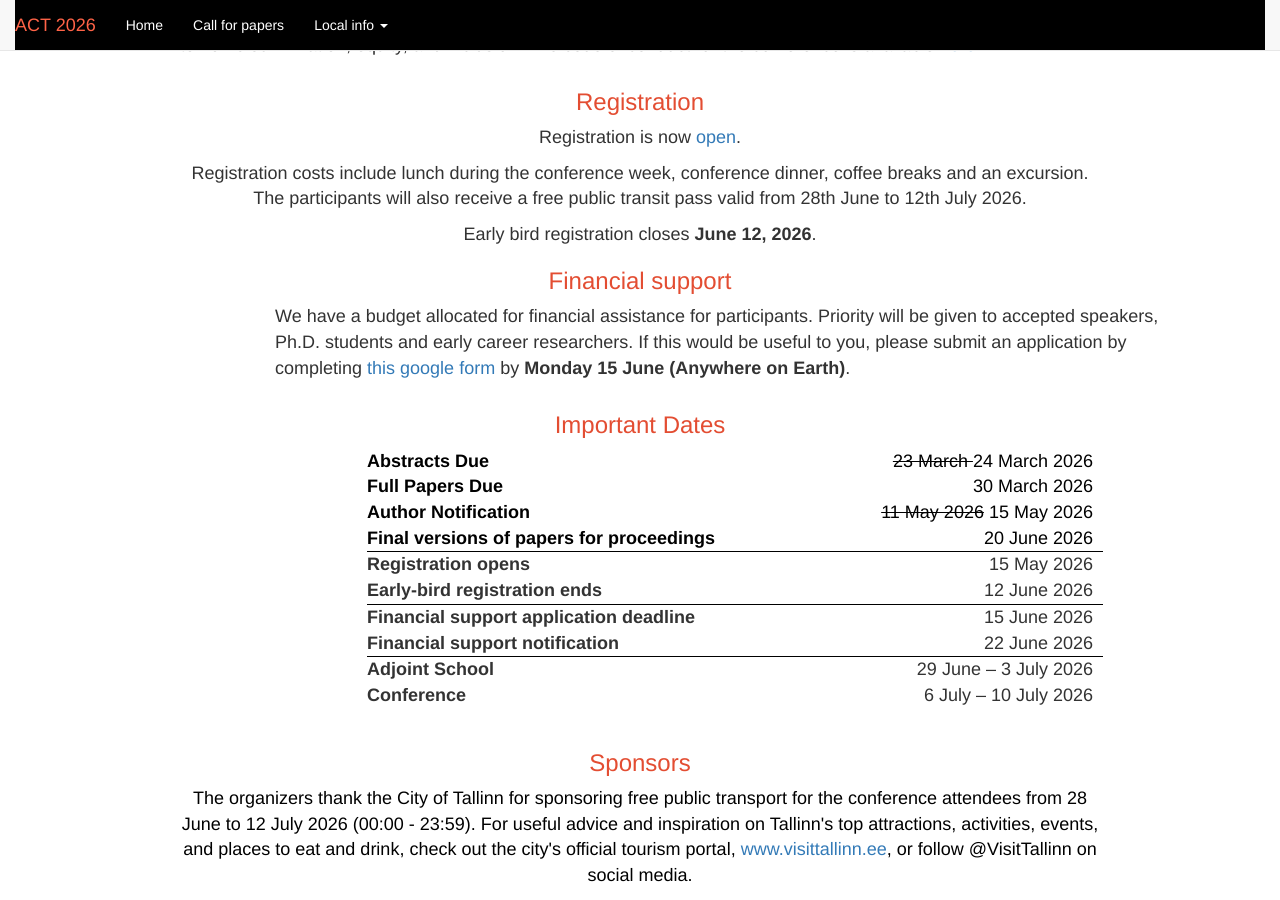
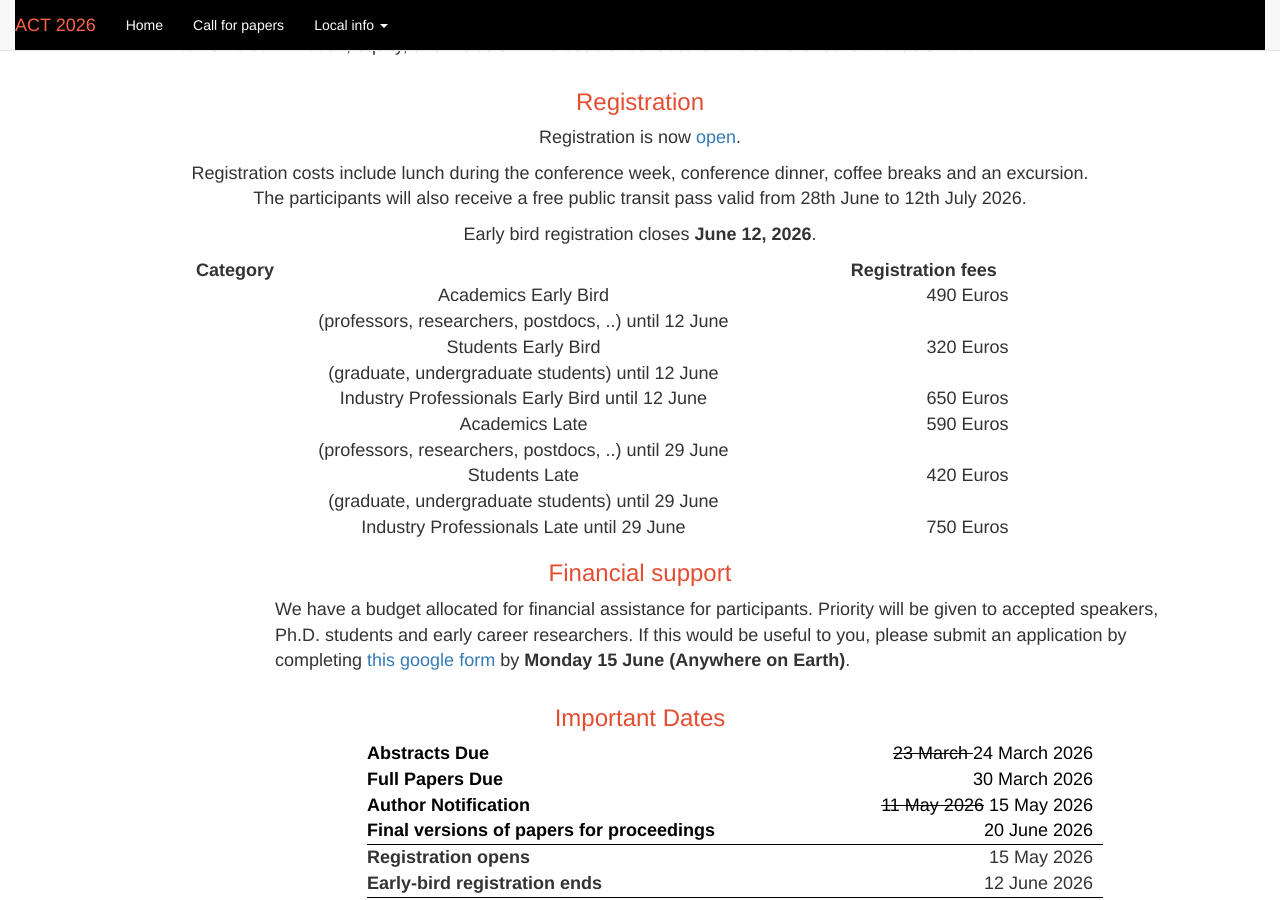
Before and after one commit to actconf2026/actconf2026.github.io, a Jekyll site: the page built from index_test.html, in a window 1280 px wide and 900 px high, scrolled down 695 px. Built offline with Jekyll 4.4.1, drawn with Linux system fonts in a browser that asks for light colours.

Commit message:
Testinfg conference fees price table

```diff
--- a/index_test.html
+++ b/index_test.html
@@ -58,8 +58,8 @@ layout: act
     </p>
 
 	<p> Early bird registration closes <b>June 12, 2026</b>. </p>
-<!--
-	<table>
+
+<table class="table borderless" id="deadlines-table" style="width:80%; margin-left: auto; margin-right: auto;">
   <tr>
     <th>Category</th>
     <th>Registration fees</th>
@@ -89,8 +89,6 @@ layout: act
     <td>750 Euros</td>
   </tr>
 </table>
-
--->
 
 </font> </div>
 </p>
```
